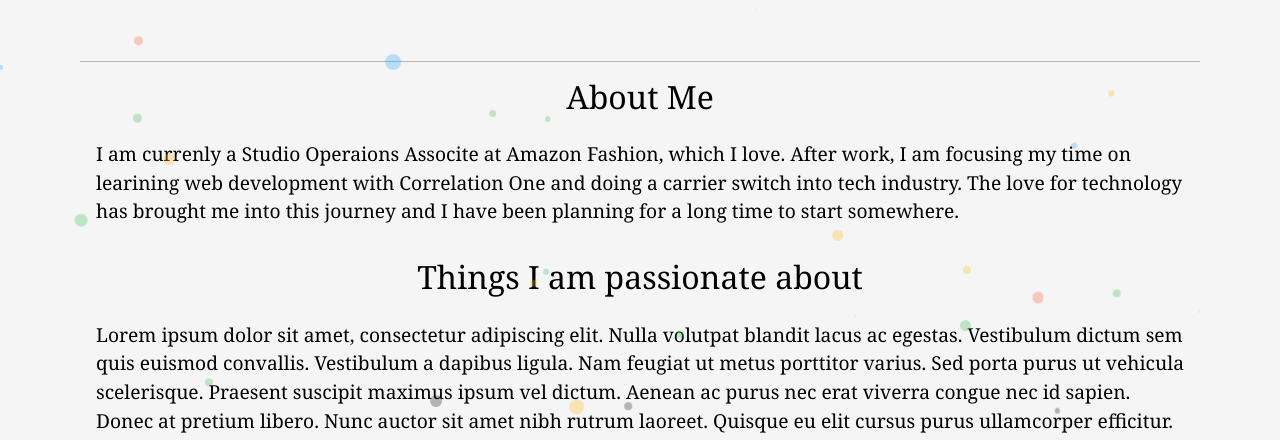
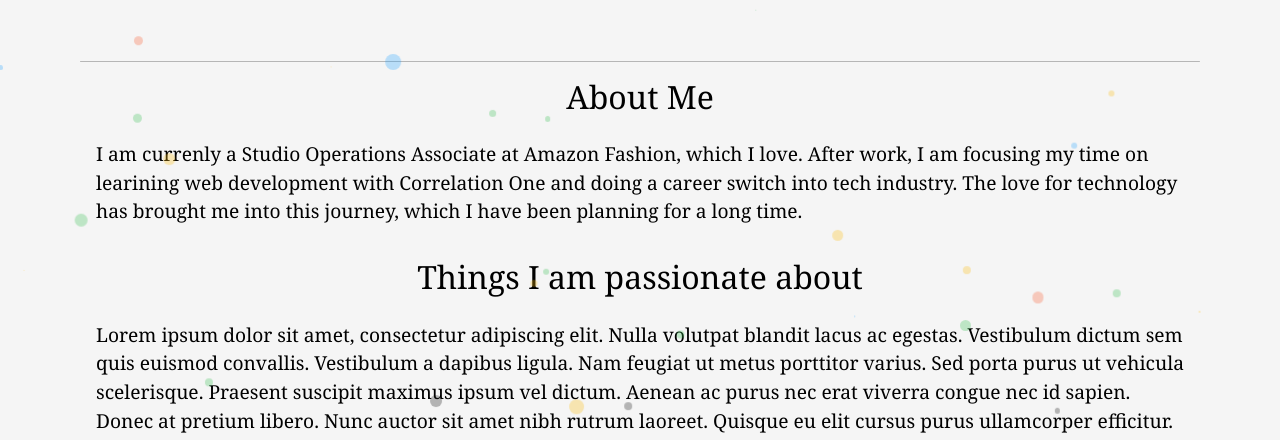
Before and after one commit to KingAdyl/mywebsite, a plain HTML site: page index.html in a window 1280 px wide. Shown: the part 352-792 px from the top of the page. Drawn offline with nearby package versions, Linux system fonts and the light colour scheme.

Commit message:
Update index.html

```diff
--- a/index.html
+++ b/index.html
@@ -38,7 +38,7 @@
 
     <hr class="rounded">
     <h2>About Me</h2>
-    <p>I am currenly a Studio Operaions Associte at Amazon Fashion, which I love. After work, I am focusing my time on learining web development with Correlation One and doing a carrier switch into tech industry. The love for technology has brought me into this journey and I have been planning for a long time to start somewhere.</p>
+    <p>I am currenly a Studio Operations Associate at Amazon Fashion, which I love. After work, I am focusing my time on learining web development with Correlation One and doing a career switch into tech industry. The love for technology has brought me into this journey, which I have been planning for a long time.</p>
 <h2>Things I am passionate about</h2>
 <p>Lorem ipsum dolor sit amet, consectetur adipiscing elit. Nulla volutpat blandit lacus ac egestas. Vestibulum dictum sem quis euismod convallis. Vestibulum a dapibus ligula. Nam feugiat ut metus porttitor varius. Sed porta purus ut vehicula scelerisque. Praesent suscipit maximus ipsum vel dictum. Aenean ac purus nec erat viverra congue nec id sapien. Donec at pretium libero.
 
```
